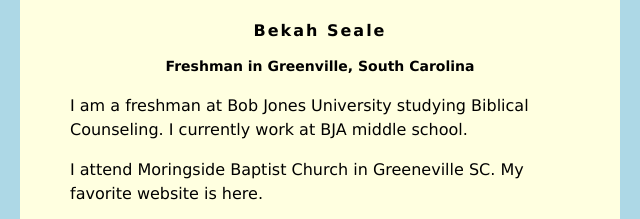
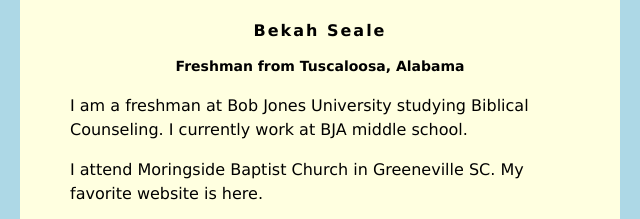
Before and after one commit to rseal255/rseal255.github.io, a plain HTML site: page index.html in a window 1280 px wide. Shown: the top 219 px of the page, 320-960 px from the left. Drawn offline with Linux system fonts and the light colour scheme.

Commit message:
Update index.html

```diff
--- a/index.html
+++ b/index.html
@@ -31,7 +31,7 @@ h3 {
 <body>
     <div id="content">
         <h1>Bekah Seale</h1>
-        <h2>Freshman in Greenville, South Carolina</h2>
+        <h2>Freshman from Tuscaloosa, Alabama</h2>
 
          <p>I am a freshman at Bob Jones University studying Biblical Counseling. I currently work at BJA middle school.</p>
          <p>
```
